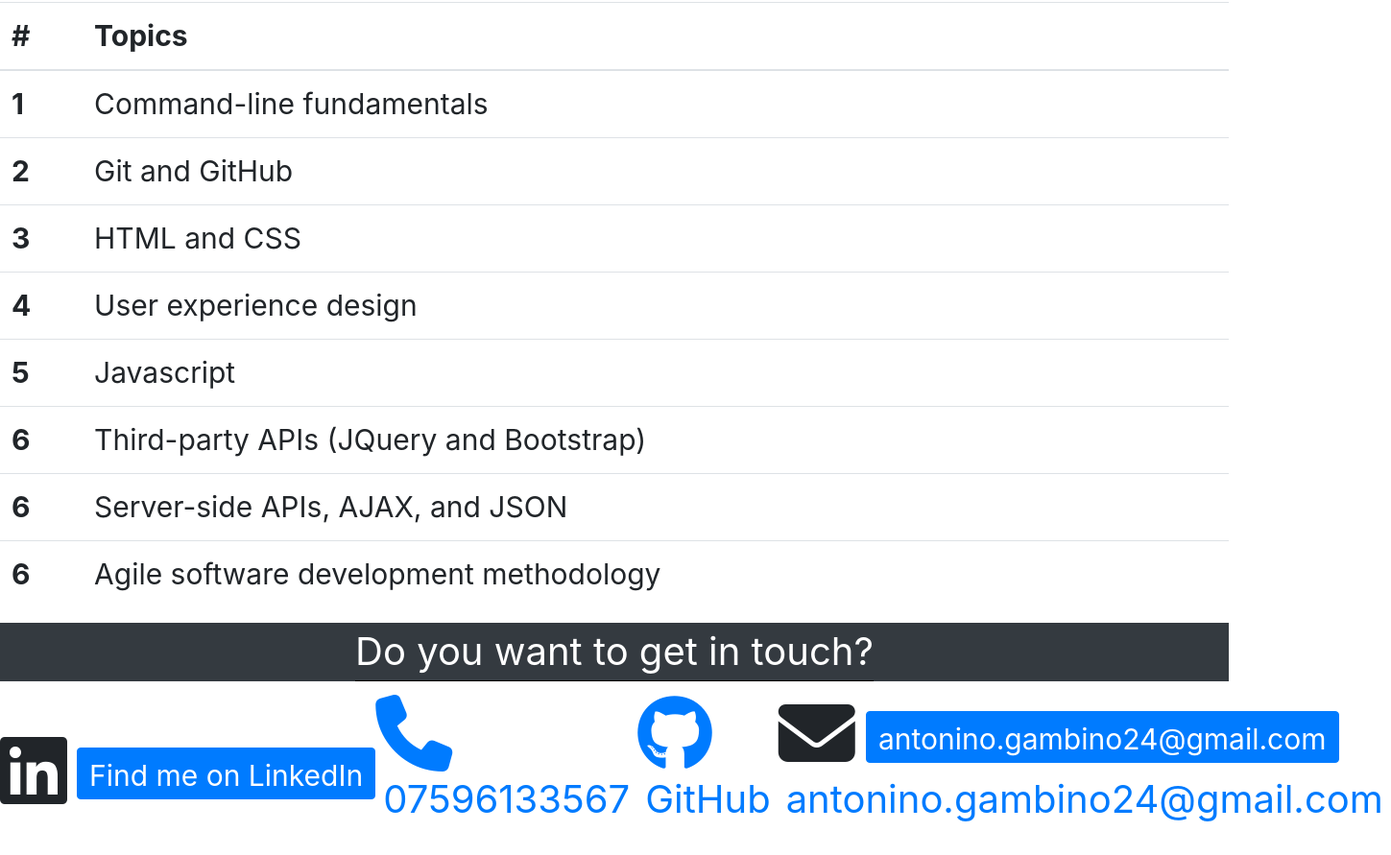
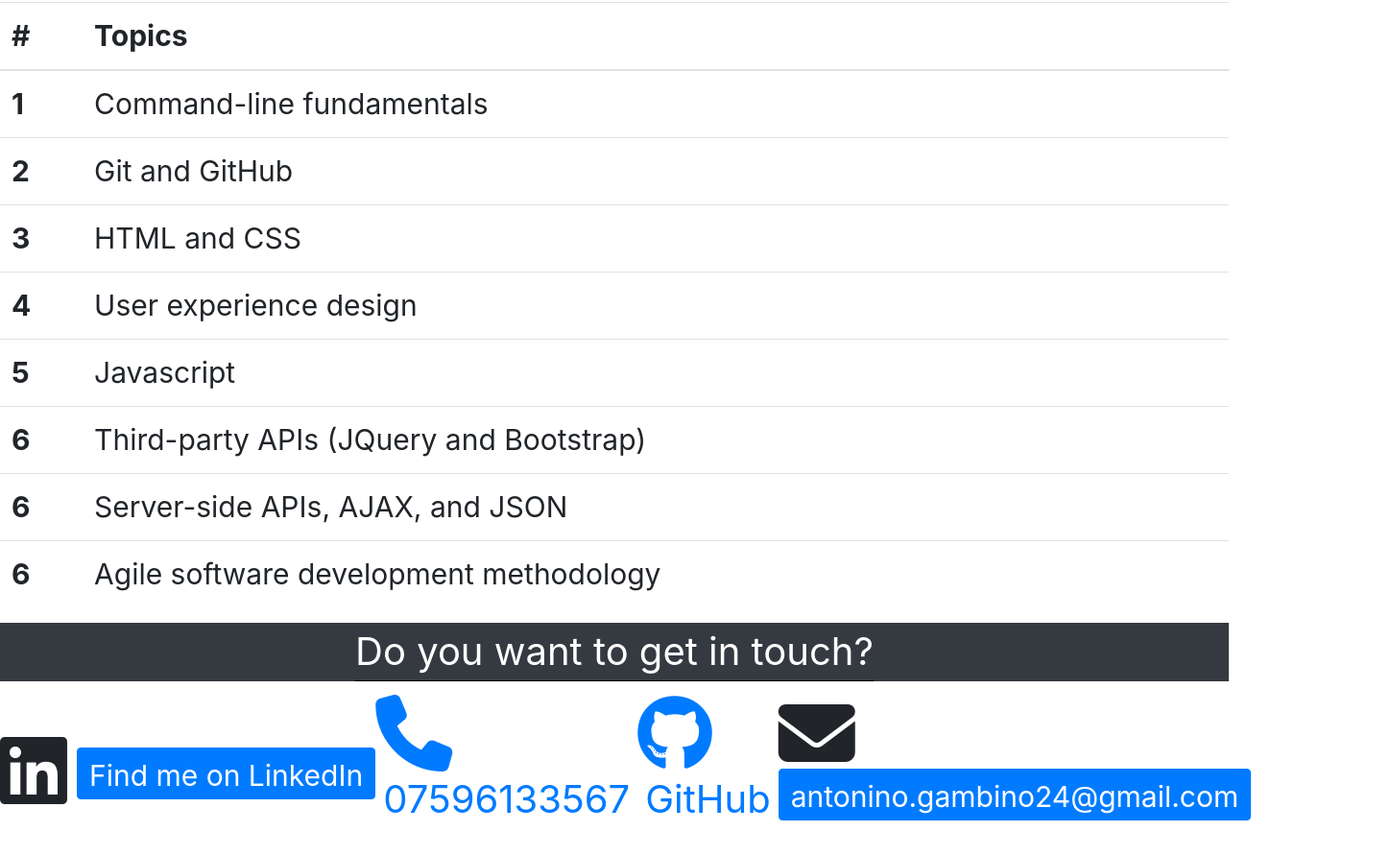
Before and after one commit to antoninogambino/Bootstap-portfolio, a plain HTML site: page index.html in a window 1280 px wide. Shown: the part 1675-2566 px from the top of the page at 96% size, 1449 px wide, since content can reach past the window. Drawn offline with nearby package versions, Linux system fonts and the light colour scheme.

Commit message:
new contact changes

```diff
--- a/css/style.css
+++ b/css/style.css
@@ -110,6 +110,10 @@ h1 {
     margin-left: 10px;
 }
 
+.email {
+    align-items: center;
+}
+
 .btn {
     width: auto;
     height: 40px;
--- a/index.html
+++ b/index.html
@@ -164,8 +164,7 @@
         </div>
         <div class="email">
             <i class="fa-solid fa-envelope fa-2xl"></i>
-                <a href="antonino.gambino24@gmail.com"><button class="btn btn-primary">antonino.gambino24@gmail.com</button>
-            <a href="antonino.gambino24@gmail.com"><div class="d-inline-flex p-2 bd-highlight">antonino.gambino24@gmail.com</div>
+            <a href="antonino.gambino24@gmail.com"><button class="btn btn-primary">antonino.gambino24@gmail.com</button>
         </div>
     </div>
 
```
